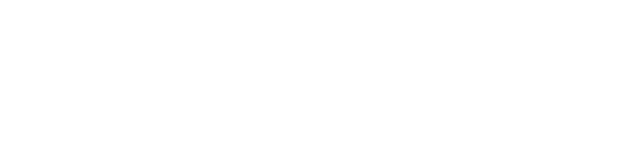
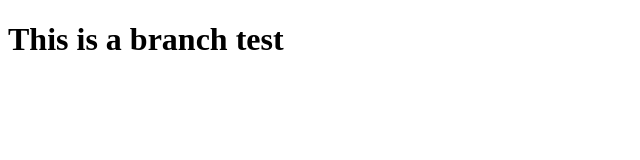
Before and after one commit to oliblue100/webdev-ref-project, a plain HTML site: page index.html in a window 1280 px wide. Shown: the whole page, without its empty margins (0-640 px from the left). Drawn offline with Linux system fonts and the light colour scheme.

Commit message:
updated index.html again

```diff
--- a/index.html
+++ b/index.html
@@ -3,5 +3,5 @@
   <title>Test</title>
 </head>
 <body>
-
+  <h1>This is a branch test</h1>
 </body>
```
